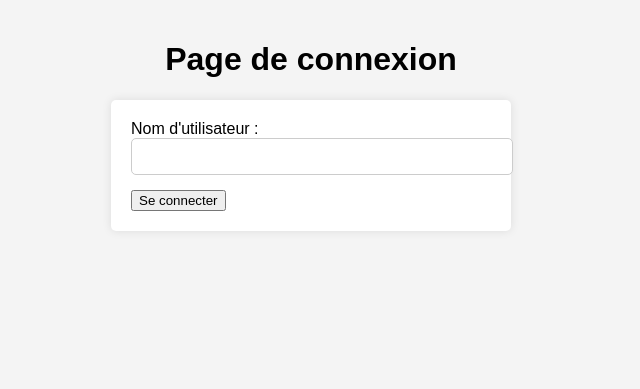
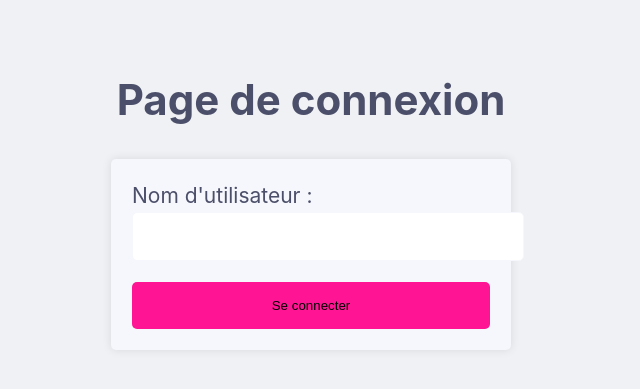
Before and after one commit to J-IFT/PS-2024-Jenkins, a Django app: page / in a window 1280 px wide. Shown: the top 389 px of the page, without its empty margins (329-969 px from the left). Run offline with Django 4.2, Linux system fonts and the light colour scheme.

Commit message:
💄 add variables

```diff
--- a/gestion_groupes/gestiongroupes/static/styles.css
+++ b/gestion_groupes/gestiongroupes/static/styles.css
@@ -1,17 +1,49 @@
 /* styles.css */
+/* Variables */
+:root {
+    /* Tailles de police */
+    --text-size-small: clamp(0.8333rem, 0.7488rem + 0.4228vi, 1.05rem);
+    --text-size-base: clamp(1rem, 0.878rem + 0.6098vi, 1.3125rem);
+    --text-size-heading-4: clamp(1.44rem, 1.2016rem + 1.1918vi, 2.0508rem);
+    --text-size-heading-3: clamp(1.728rem, 1.402rem + 1.6302vi, 2.5635rem);
+    --text-size-heading-2: clamp(2.0736rem, 1.6323rem + 2.2063vi, 3.2043rem);
+    --text-size-heading-1: clamp(2.4883rem, 1.8963rem + 2.9602vi, 4.0054rem);
+
+    /* Espaces */
+    --space-xs: clamp(0.75rem, 0.6524rem + 0.4878vi, 1rem);
+    --space-s: clamp(1rem, 0.878rem + 0.6098vi, 1.3125rem);
+    --space-m: clamp(1.5rem, 1.3049rem + 0.9756vi, 2rem);
+    --space-l: clamp(2rem, 1.7561rem + 1.2195vi, 2.625rem);
+    --space-xl: clamp(3rem, 2.6341rem + 1.8293vi, 3.9375rem);
+
+    /* Lettrage */
+    --ff-primary: -apple-system, BlinkMacSystemFont, avenir next, avenir, segoe ui, helvetica neue, helvetica, Cantarell, Ubuntu, roboto, noto, arial, sans-serif;
+    --leading: 1.5;
+
+    /* Couleurs */
+    --clr-text: #4c4f69;
+    --clr-base: #eff1f5;
+    --clr-surface: #f5f7fc;
+    --clr-primary: deeppink;
+    --clr-primary-interact: #e01f8d;
+    --clr-error: red;
+    --clr-success: lime;
+
+}
 
 /* Style général */
 body {
-    font-family: Arial, sans-serif;
-    background-color: #f4f4f4;
-    margin: 0;
-    padding: 0;
+    font-family: var(--ff-primary);
+    font-size: var(--text-size-base);
+    line-height: var(--leading);
+    background-color: var(--clr-base);
+    color: var(--clr-text);
 }
 
 .container {
     max-width: 400px;
     margin: 0 auto;
-    padding: 20px;
+    padding: var(--space-m);
 }
 
 h1 {
@@ -19,33 +51,32 @@ h1 {
 }
 
 form {
-    background-color: #ffffff;
-    padding: 20px;
+    background-color: var(--clr-surface);
+    padding: var(--space-s);
     border-radius: 5px;
-    box-shadow: 0px 0px 10px 0px rgba(0,0,0,0.1);
+    box-shadow: 0px 0px 10px 0px rgba(0, 0, 0, 0.1);
 }
 
 input[type="text"],
 input[type="password"] {
     width: 100%;
-    padding: 10px;
-    margin-bottom: 15px;
-    border: 1px solid #ccc;
+    padding: var(--space-xs);
+    margin-bottom: var(--space-s);
+    border: 1px solid var(--clr-surface);
     border-radius: 5px;
 }
 
-input[type="submit"] {
+button[type="submit"] {
     width: 100%;
-    padding: 10px;
-    background-color: deeppink;
-    color: #ffffff;
+    padding: var(--space-xs);
+    background-color: var(--clr-primary);
     border: none;
     border-radius: 5px;
     cursor: pointer;
 }
 
-input[type="submit"]:hover {
-    background-color: hotpink;
+button[type="submit"]:hover {
+    background-color: var(--clr-primary-interact);
 }
 
 /* Responsive design */
```
